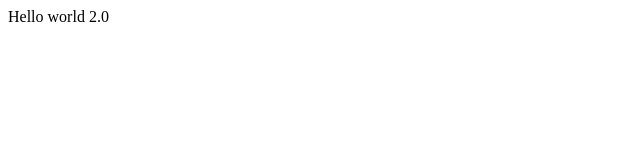
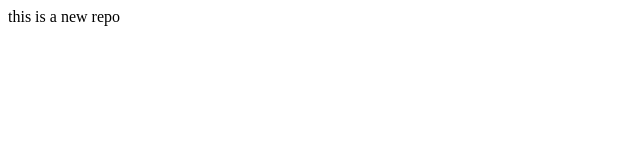
Before and after one commit to KARTHIK08b/localrepo, a plain HTML site: page index.html in a window 1280 px wide. Shown: the full height of the page, 0-640 px from the left. Drawn offline with Linux system fonts and the light colour scheme.

Commit message:
Add Readme

```diff
--- a/index.html
+++ b/index.html
@@ -1 +1 @@
-<p>Hello world 2.0</p>
+<p>this is a new repo</p>
```
Also changed, not shown: 1 other file.
